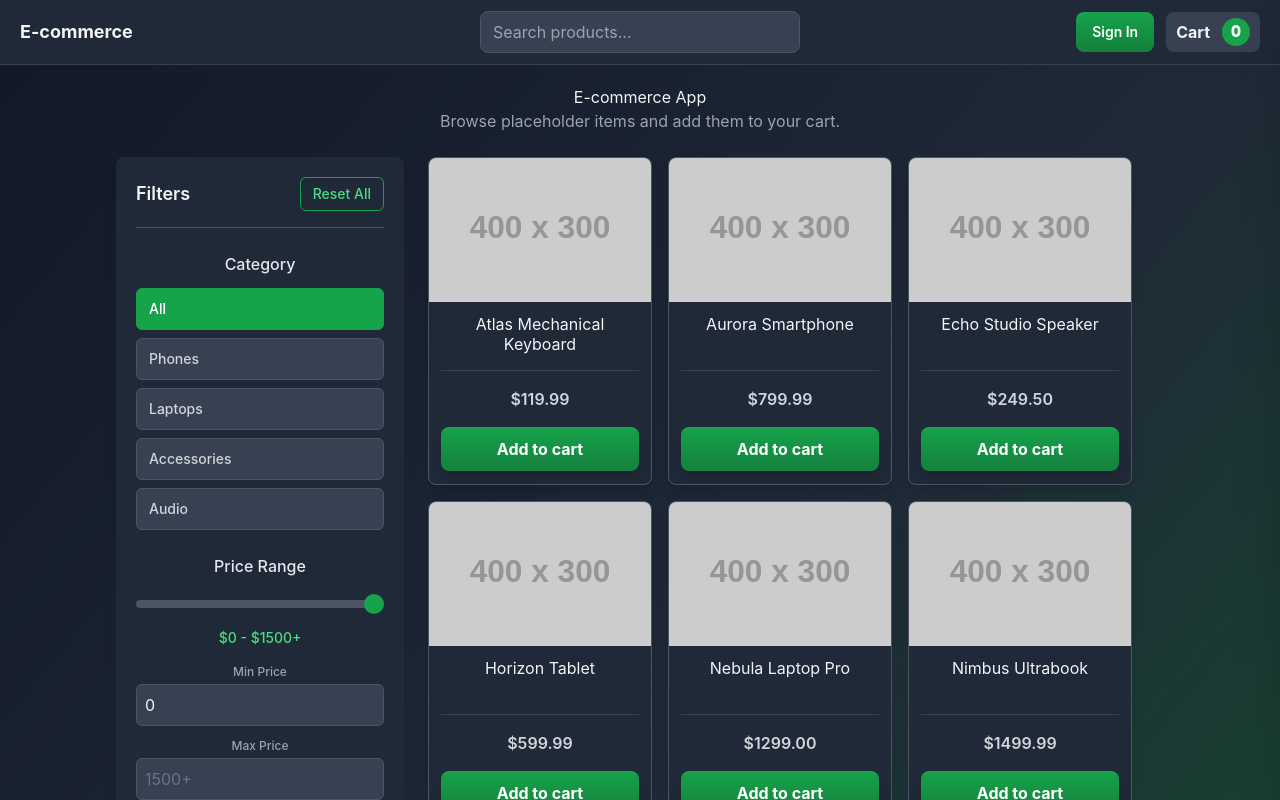
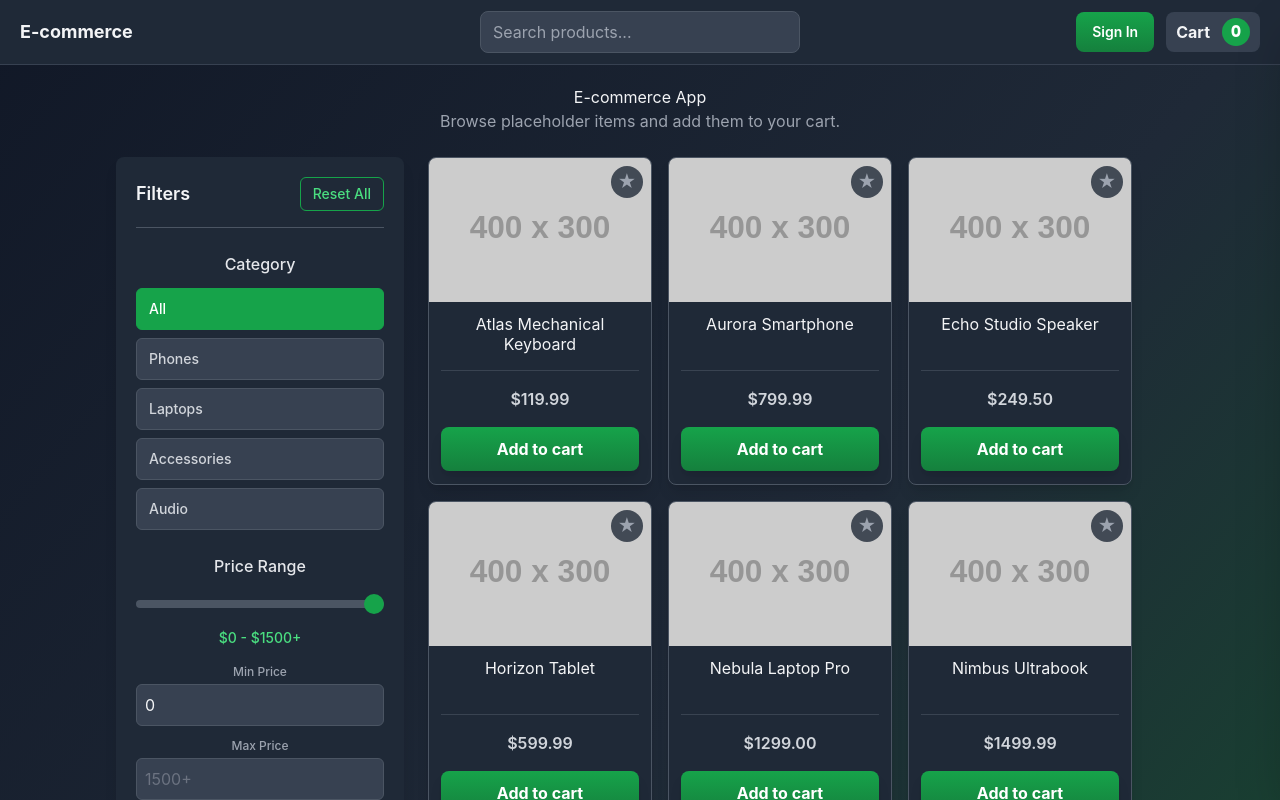
Before and after one commit to revature-sam/ecom-project-front-end, a React (Create React App) app in the folder front-end/: page / in a window 1280 px wide. Shown: the top 800 px of the page. Built offline with nearby package versions, Linux system fonts and the light colour scheme; a web font is replaced by a local one.

Commit message:
initial commit, added wishlist button

```diff
--- a/front-end/src/App.js
+++ b/front-end/src/App.js
@@ -25,6 +25,7 @@ function AppContent() {
   const navigate = useNavigate();
   const location = useLocation();
   const [cart, setCart] = useState([]);
+  const [wishlist, setWishlist] = useState([]);
   const [query, setQuery] = useState('');
   const [cartOpen, setCartOpen] = useState(false);
   const [bump, setBump] = useState(false);
@@ -115,6 +116,17 @@ function AppContent() {
     setCart([]);
   }
 
+  function handleToggleWishlist(product) {
+    setWishlist((current) => {
+      const isInWishlist = current.some(item => item.id === product.id);
+      if (isInWishlist) {
+        return current.filter(item => item.id !== product.id);
+      } else {
+        return [...current, product];
+      }
+    });
+  }
+
   function handleCheckout() {
     setCartOpen(false);
     navigate('/checkout');
@@ -189,6 +201,8 @@ function AppContent() {
                 onPriceRangeChange={setPriceRange}
                 sortBy={sortBy}
                 onSortChange={setSortBy}
+                wishlist={wishlist}
+                onToggleWishlist={handleToggleWishlist}
               />
             }
           />
--- a/front-end/src/components/Home.js
+++ b/front-end/src/components/Home.js
@@ -11,7 +11,9 @@ export default function Home({
   priceRange,
   onPriceRangeChange,
   sortBy,
-  onSortChange
+  onSortChange,
+  wishlist,
+  onToggleWishlist
 }) {
   // Apply all filters
   let filteredProducts = products
@@ -51,7 +53,13 @@ export default function Home({
         <section className="products">
           {filteredProducts.length > 0 ? (
             filteredProducts.map((p) => (
-              <ProductCard key={p.id} product={p} onAdd={onAddToCart} />
+              <ProductCard
+                key={p.id}
+                product={p}
+                onAdd={onAddToCart}
+                onToggleWishlist={onToggleWishlist}
+                isInWishlist={wishlist.some(item => item.id === p.id)}
+              />
             ))
           ) : (
             <div className="no-products">
--- a/front-end/src/components/ProductCard.js
+++ b/front-end/src/components/ProductCard.js
@@ -1,7 +1,7 @@
 import React, { useState } from 'react';
 import './productCard.css';
 
-export default function ProductCard({ product, onAdd }) {
+export default function ProductCard({ product, onAdd, onToggleWishlist, isInWishlist }) {
   const [imageError, setImageError] = useState(false);
 
   const getPlaceholderIcon = (category) => {
@@ -23,9 +23,22 @@ export default function ProductCard({ product, onAdd }) {
     setImageError(true);
   };
 
+  const handleWishlistClick = (e) => {
+    e.preventDefault();
+    e.stopPropagation();
+    onToggleWishlist(product);
+  };
+
   return (
     <div className="product-card">
       <div className="product-image-container">
+        <button
+          className={`wishlist-btn ${isInWishlist ? 'active' : ''}`}
+          onClick={handleWishlistClick}
+          title={isInWishlist ? 'Remove from wishlist' : 'Add to wishlist'}
+        >
+          ★
+        </button>
         {!imageError ? (
           <img
             className="product-image"
--- a/front-end/src/components/productCard.css
+++ b/front-end/src/components/productCard.css
@@ -4,6 +4,16 @@
 }
 .product-image-container {
   @apply h-36 relative flex-shrink-0;
+}
+.wishlist-btn {
+  @apply absolute top-2 right-2 w-8 h-8 bg-dark-800/80 hover:bg-dark-700 border-none rounded-full cursor-pointer flex items-center justify-center text-gray-400 hover:text-yellow-400 transition-all z-10 text-lg font-normal;
+  backdrop-filter: blur(4px);
+}
+.wishlist-btn.active {
+  @apply text-yellow-400 bg-dark-700/90;
+}
+.wishlist-btn:hover {
+  @apply scale-110;
 }
 .product-image {
   @apply h-full w-full object-cover;
```
